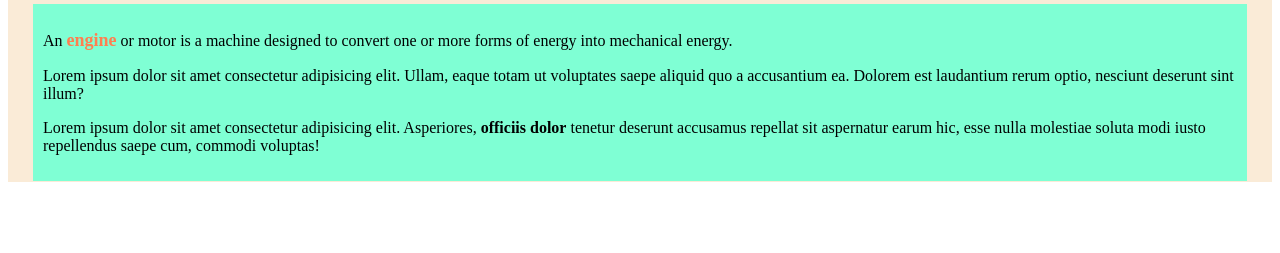
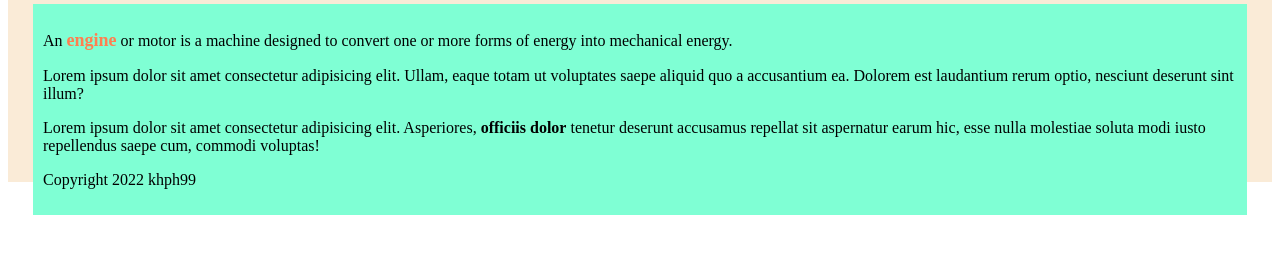
Before and after one commit to khalilonline99/phlearn, a plain HTML site: page index.html in a window 1280 px wide. Shown: the part 89-342 px from the top of the page. Drawn offline with Linux system fonts and the light colour scheme.

Commit message:
edited the html

```diff
--- a/index.html
+++ b/index.html
@@ -18,10 +18,9 @@
         <p>Lorem ipsum dolor sit amet consectetur adipisicing elit. Ullam, eaque totam ut voluptates saepe aliquid quo a accusantium ea. Dolorem est laudantium rerum optio, nesciunt deserunt sint illum?</p>
 
         <p>Lorem ipsum dolor sit amet consectetur adipisicing elit. Asperiores, <b> officiis dolor</b> tenetur deserunt accusamus repellat sit aspernatur earum hic, esse nulla molestiae soluta modi iusto repellendus saepe cum, commodi voluptas!</p>
+        <p>Copyright 2022 khph99</p>
     </div>
     </div>
 
-
-
 </body>
 </html>
```
